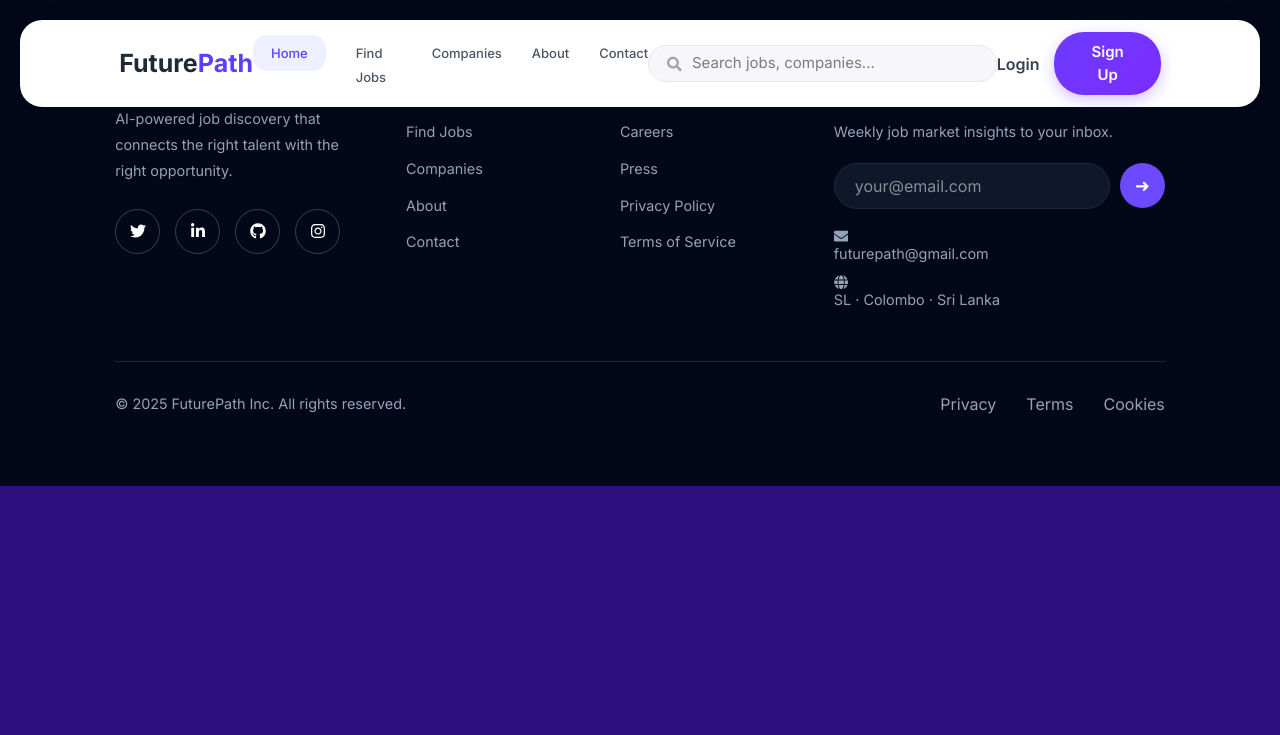
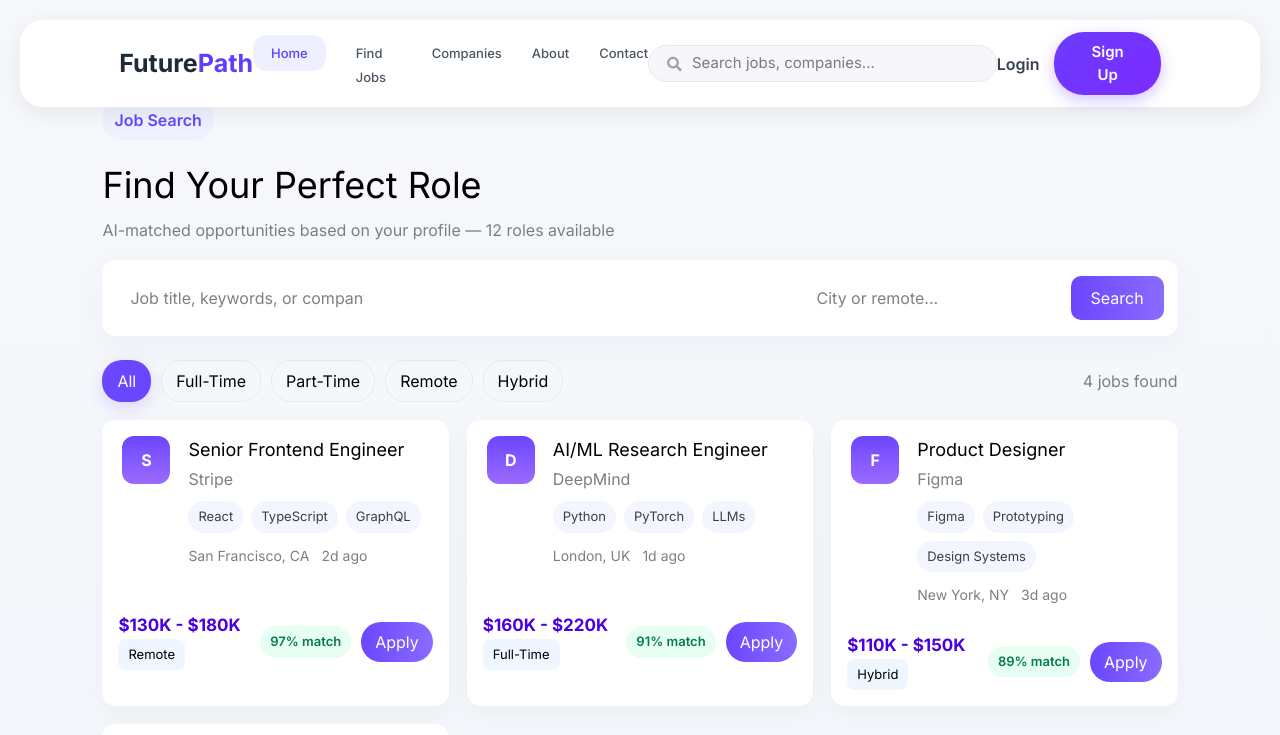
Before and after one commit to thakshilamadhushan/hict22013-FuturePath, a React (Vite) app in the folder Frontend/: page /findjobs in a window 1280 px wide. Shown: the top 735 px of the page. Built offline with nearby package versions, Linux system fonts and the light colour scheme.

Commit message:
Create Find Jobs Page

```diff
--- a/Frontend/src/App.jsx
+++ b/Frontend/src/App.jsx
@@ -7,6 +7,7 @@
 import FeedbackSection from "./components/FeedbackSection";
 import Footer from "./components/footer";
 import TopHiringCompanies from "./components/TopHiringCompanies";
+import FindJobs from "./pages/findJobs";
 
 function Home() {
   return (
@@ -31,6 +32,8 @@
           path="/companies"
           element={<TopHiringCompanies />}
         />
+
+        <Route path="/findjobs" element={<FindJobs />} />
       </Routes>
 
       <Footer />
--- a/Frontend/src/components/navBar.jsx
+++ b/Frontend/src/components/navBar.jsx
@@ -24,7 +24,7 @@
         {/* Nav Links */}
         <ul className={menuOpen ? "nav-links active" : "nav-links"}>
           <li><Link to="/" className="active-link">Home</Link></li>
-          <li><Link to="/jobs">Find Jobs</Link></li>
+          <li><Link to="/findjobs">Find Jobs</Link></li>
           <li><Link to="/companies">Companies</Link></li>
           <li><Link to="/about">About</Link></li>
           <li><Link to="/contact">Contact</Link></li>
--- /dev/null
+++ b/Frontend/src/pages/findJobs.css
@@ -0,0 +1,91 @@
+:root{
+	--bg:#f3f6fb;
+	--card:#ffffff;
+	--muted:#7b7f85;
+	--accent:#6b46ff;
+	--glass: rgba(255,255,255,0.8);
+}
+
+.find-jobs-page{
+	padding: 100px 8%;
+	font-family: Inter, system-ui, -apple-system, 'Segoe UI', Roboto, 'Helvetica Neue', Arial;
+	background: linear-gradient(180deg,#f6f8fb 0%, #f3f6fb 100%);
+	min-height:100vh;
+}
+
+.fj-header{
+	max-width: 1100px;
+	margin: 0 auto 24px;
+	text-align: left;
+}
+.fj-badge{
+	display:inline-block;
+	background:#eef2ff;
+	color:var(--accent);
+	padding:8px 12px;
+	border-radius:30px;
+	font-weight:600;
+	margin-bottom:12px;
+}
+.fj-header h1{
+	font-size:36px;
+	margin:6px 0 6px;
+}
+.fj-sub{color:var(--muted);margin-bottom:18px}
+
+.fj-search{
+	display:flex;
+	gap:8px;
+	align-items:center;
+	background:var(--card);
+	padding:14px;
+	border-radius:14px;
+	box-shadow:0 10px 30px rgba(100,100,150,0.06);
+}
+.fj-search input{border:0;outline:none;padding:12px 14px;background:transparent;font-size:16px}
+.fj-search-left{flex:1}
+.fj-search-mid{width:260px}
+.fj-search-btn{background:linear-gradient(90deg,var(--accent),#8a6bff);color:white;border:0;padding:10px 20px;border-radius:10px;cursor:pointer}
+
+.fj-controls{max-width:1100px;margin:18px auto;display:flex;align-items:center;justify-content:space-between;gap:12px}
+.fj-filters{display:flex;gap:10px;flex-wrap:wrap}
+.fj-filter{background:transparent;border:1px solid rgba(0,0,0,0.06);padding:8px 14px;border-radius:20px;cursor:pointer}
+.fj-filter.active{background:var(--accent);color:white;border-color:transparent;box-shadow:0 6px 18px rgba(107,70,255,0.18)}
+.fj-count{color:var(--muted)}
+
+.fj-grid{max-width:1100px;margin:18px auto;display:grid;grid-template-columns:repeat(3,1fr);gap:18px}
+.fj-card{display:flex;flex-direction:row;flex-wrap:wrap;gap:14px;background:var(--card);padding:16px;border-radius:14px;align-items:flex-start;box-shadow:0 8px 20px rgba(90,100,140,0.06)}
+.fj-card-left{width:56px;display:flex;align-items:center;justify-content:center}
+.fj-avatar{width:48px;height:48px;background:linear-gradient(180deg,#6b46ff,#9b6bff);color:white;border-radius:12px;display:flex;align-items:center;justify-content:center;font-weight:700}
+.fj-card-body{flex:1}
+.fj-title{margin:0;font-size:18px}
+.fj-company{color:var(--muted);margin-top:4px}
+.fj-tags{display:flex;gap:8px;margin-top:10px;flex-wrap:wrap}
+.fj-tag{background:#f3f5ff;padding:6px 10px;border-radius:999px;font-size:13px;color:#3c3f46}
+.fj-meta{margin-top:12px;color:var(--muted);font-size:14px;display:flex;gap:12px}
+
+.fj-card-footer{display:flex;justify-content:space-between;align-items:center;margin-top:14px;flex-basis:100%;width:100%;flex-wrap:nowrap}
+.fj-footer-left{gap:12px;align-items:center;flex-wrap:nowrap}
+.fj-footer-right{display:flex;gap:10px;align-items:center}
+.fj-salary{color:#4a00e0;font-weight:700;font-size:17px;white-space:nowrap}
+.fj-type{width:fit-content;background:#eef7ff;padding:6px 10px;border-radius:8px;font-size:13px}
+.fj-match{background:#e6fff2;color:#067a4b;padding:6px 10px;border-radius:999px;font-weight:600;font-size:13px;white-space:nowrap}
+.fj-apply{background:linear-gradient(90deg,#6b46ff,#8a6bff);color:white;border:0;padding:8px 14px;border-radius:999px;cursor:pointer}
+
+/* small red dot marker for editable spots */
+.fj-edit-dot{display:inline-block;width:12px;height:12px;background:#ff4d4f;border-radius:50%;margin-right:8px;box-shadow:0 0 0 4px rgba(255,77,79,0.10)}
+.fj-footer-right .fj-edit-dot{margin-right:6px}
+.fj-footer-left .fj-edit-dot{margin-right:8px}
+
+@media (max-width: 980px){
+	.fj-grid{grid-template-columns:repeat(2,1fr)}
+	.fj-search-mid{display:none}
+}
+@media (max-width: 640px){
+	.fj-grid{grid-template-columns:1fr}
+	.fj-header h1{font-size:26px}
+	.fj-search{flex-direction:column;align-items:stretch}
+	.fj-search-btn{width:100%}
+	.fj-card{flex-direction:row}
+	.fj-card-right{align-items:flex-start;min-width:120px}
+}
--- /dev/null
+++ b/Frontend/src/pages/findJobs.jsx
@@ -0,0 +1,170 @@
+import React, { useMemo, useState } from 'react'
+import './findJobs.css'
+
+const JOBS = [
+	{
+		id: 1,
+		title: 'Senior Frontend Engineer',
+		company: 'Stripe',
+		location: 'San Francisco, CA',
+		type: 'Remote',
+		tags: ['React', 'TypeScript', 'GraphQL'],
+		salary: '$130K - $180K',
+		daysAgo: '2d',
+		match: 97,
+	},
+	{
+		id: 2,
+		title: 'AI/ML Research Engineer',
+		company: 'DeepMind',
+		location: 'London, UK',
+		type: 'Full-Time',
+		tags: ['Python', 'PyTorch', 'LLMs'],
+		salary: '$160K - $220K',
+		daysAgo: '1d',
+		match: 91,
+	},
+	{
+		id: 3,
+		title: 'Product Designer',
+		company: 'Figma',
+		location: 'New York, NY',
+		type: 'Hybrid',
+		tags: ['Figma', 'Prototyping', 'Design Systems'],
+		salary: '$110K - $150K',
+		daysAgo: '3d',
+		match: 89,
+	},
+	{
+		id: 4,
+		title: 'Backend Engineer',
+		company: 'Datadog',
+		location: 'Remote',
+		type: 'Remote',
+		tags: ['Go', 'Kubernetes', 'Databases'],
+		salary: '$150K - $200K',
+		daysAgo: '5d',
+		match: 85,
+	},
+]
+
+const FILTERS = ['All', 'Full-Time', 'Part-Time', 'Remote', 'Hybrid']
+
+export default function FindJobs() {
+	const SHOW_MARKERS = false // toggle red-dot edit markers
+	const [query, setQuery] = useState('')
+	const [location, setLocation] = useState('')
+	const [activeFilter, setActiveFilter] = useState('All')
+
+	const filtered = useMemo(() => {
+		const q = query.trim().toLowerCase()
+		const loc = location.trim().toLowerCase()
+		return JOBS.filter((job) => {
+			if (activeFilter !== 'All' && activeFilter !== job.type && !(activeFilter === 'Remote' && job.type === 'Remote')) {
+				return false
+			}
+			if (q) {
+				const inTitle = job.title.toLowerCase().includes(q)
+				const inCompany = job.company.toLowerCase().includes(q)
+				const inTags = job.tags.join(' ').toLowerCase().includes(q)
+				if (!inTitle && !inCompany && !inTags) return false
+			}
+			if (loc) {
+				if (!job.location.toLowerCase().includes(loc) && job.location.toLowerCase() !== 'remote') return false
+			}
+			return true
+		})
+	}, [query, location, activeFilter])
+
+	return (
+		<div className="find-jobs-page">
+			<header className="fj-header">
+				<div className="fj-badge">Job Search</div>
+				<h1>Find Your Perfect Role</h1>
+				<p className="fj-sub">AI-matched opportunities based on your profile — 12 roles available</p>
+
+				<form
+					className="fj-search"
+					onSubmit={(e) => {
+						e.preventDefault()
+					}}
+				>
+					<div className="fj-search-left">
+						<input
+							aria-label="job search"
+							value={query}
+							onChange={(e) => setQuery(e.target.value)}
+							placeholder="Job title, keywords, or company..."
+						/>
+					</div>
+					<div className="fj-search-mid">
+						<input
+							aria-label="location"
+							value={location}
+							onChange={(e) => setLocation(e.target.value)}
+							placeholder="City or remote..."
+						/>
+					</div>
+					<button className="fj-search-btn" onClick={() => {}} aria-label="Search">
+						Search
+					</button>
+				</form>
+			</header>
+
+			<section className="fj-controls">
+				<div className="fj-filters">
+					{FILTERS.map((f) => (
+						<button
+							key={f}
+							className={`fj-filter ${activeFilter === f ? 'active' : ''}`}
+							onClick={() => setActiveFilter(f)}
+						>
+							{f}
+						</button>
+					))}
+				</div>
+				<div className="fj-count">{filtered.length} jobs found</div>
+			</section>
+
+			<main className="fj-grid">
+				{filtered.map((job) => (
+					<article key={job.id} className="fj-card">
+						<div className="fj-card-left">
+							<div className="fj-avatar">{job.company[0]}</div>
+						</div>
+						<div className="fj-card-body">
+							<h3 className="fj-title">{job.title}</h3>
+							<div className="fj-company">{job.company}</div>
+							<div className="fj-tags">
+								{job.tags.map((t) => (
+									<span key={t} className="fj-tag">
+										{t}
+									</span>
+								))}
+							</div>
+							<div className="fj-meta">
+								<span className="fj-location">{job.location}</span>
+								<span className="fj-age">{job.daysAgo} ago</span>
+							</div>
+						</div>
+
+						<div className="fj-card-footer">
+							<div className="fj-footer-left">
+								{SHOW_MARKERS && <span className="fj-edit-dot" title="Edit salary" />}
+								<div className="fj-salary">{job.salary}</div>
+								{SHOW_MARKERS && <span className="fj-edit-dot" title="Edit type" />}
+								<div className="fj-type">{job.type}</div>
+							</div>
+							<div className="fj-footer-right">
+								{SHOW_MARKERS && <span className="fj-edit-dot" title="Edit match" />}
+								<div className="fj-match">{job.match}% match</div>
+								{SHOW_MARKERS && <span className="fj-edit-dot" title="Edit apply button" />}
+								<button className="fj-apply">Apply</button>
+							</div>
+						</div>
+					</article>
+				))}
+			</main>
+		</div>
+	)
+}
```
